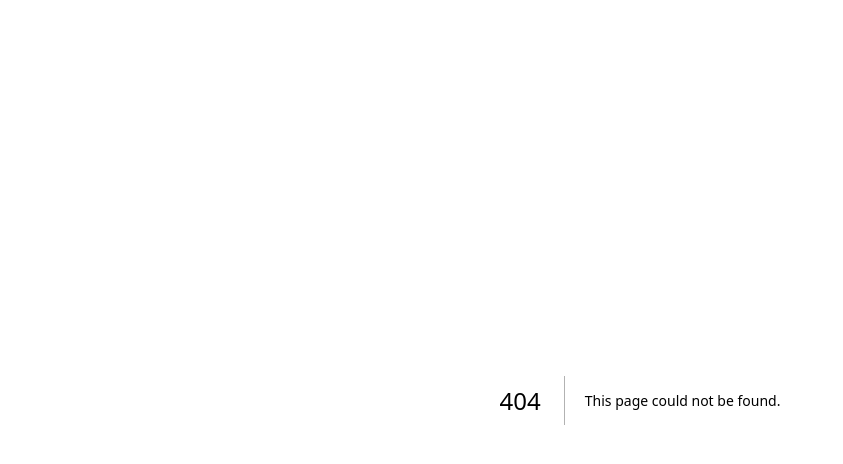
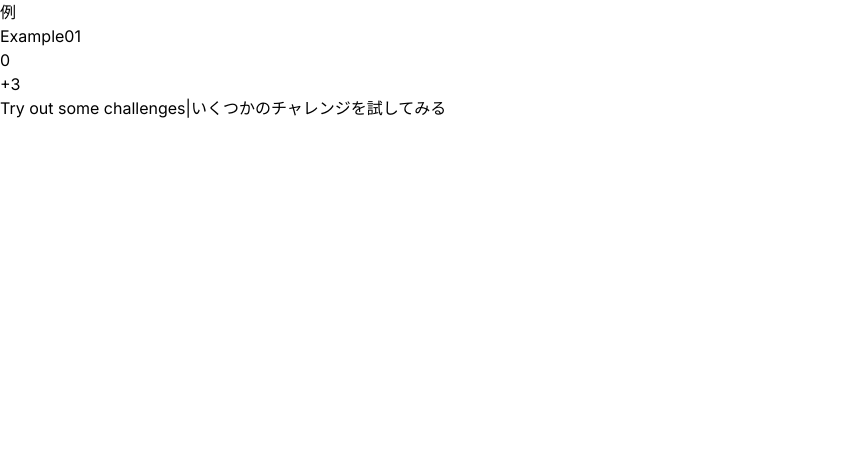
Before and after one commit to ai-biz20-sasaki/learn-react, a Next.js app: page /adding-interactivity/state-as-a-snapshot in a window 1280 px wide. Before the commit this address had no page. Shown: the top 464 px of the page, without its empty margins (0-843 px from the left). Built offline with nearby package versions, Linux system fonts and the light colour scheme.

Commit message:
Add adding-interactivity/state-as-a-snapshot/example01

```diff
--- /dev/null
+++ b/src/app/adding-interactivity/state-as-a-snapshot/example01.tsx
@@ -0,0 +1,17 @@
+"use client"
+import { useState } from 'react';
+
+export default function Counter() {
+  const [number, setNumber] = useState(0);
+
+  return (
+    <>
+      <h1>{number}</h1>
+      <button onClick={() => {
+        setNumber(number + 1);
+        setNumber(number + 1);
+        setNumber(number + 1);
+      }}>+3</button>
+    </>
+  )
+}
--- /dev/null
+++ b/src/app/adding-interactivity/state-as-a-snapshot/page.tsx
@@ -0,0 +1,36 @@
+//https://react.dev/learn/state-as-a-snapshot#challenges
+//https://react.dev/learn/state-as-a-snapshot
+import Link from 'next/link'
+import Example01 from './example01'
+//import Challenge01 from './challenge01'
+//import Challenge02 from './challenge02'
+//import Challenge03 from './challenge03'
+
+export default function Page() {
+  return (
+    <div>
+      <h2>
+        <a
+          className=""
+          href="https://react.dev/learn/state-as-a-snapshot"
+          target="_blank"
+          rel="noopener noreferrer"
+        >
+          例
+        </a>
+      </h2>
+      <h3>Example01</h3>
+      <Example01 />
+      <h2>
+        <a
+          className=""
+          href="https://react.dev/learn/state-as-a-snapshot#challenges"
+          target="_blank"
+          rel="noopener noreferrer"
+        >
+          Try out some challenges|いくつかのチャレンジを試してみる
+        </a>
+      </h2>
+    </div>
+  )
+}
--- a/src/app/page.tsx
+++ b/src/app/page.tsx
@@ -50,7 +50,11 @@ export default function Home() {
           </Link>
         </li>
         <li>Render and Commit|レンダリングとコミット</li>
-        <li>State as a Snapshot|スナップショットとしての状態</li>
+        <li>
+          <Link href="/adding-interactivity/state-as-a-snapshot">
+            State as a Snapshot|スナップショットとしての状態
+          </Link>
+        </li>
         <li>Queueing a Series of State Updates|一連の状態更新をキューに入れる</li>
         <li>Updating Objects in State|状態内のオブジェクトの更新</li>
         <li>Updating Arrays in State|状態の配列を更新する</li>
```
